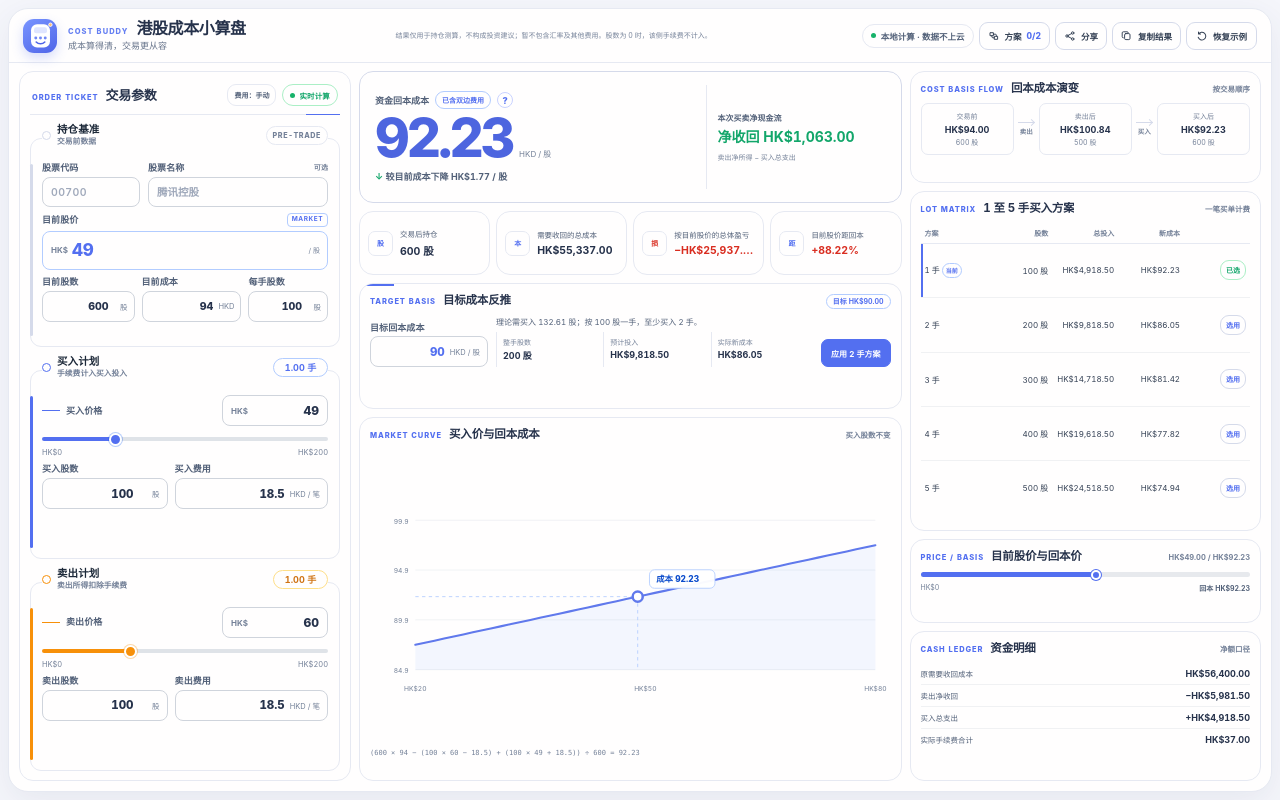
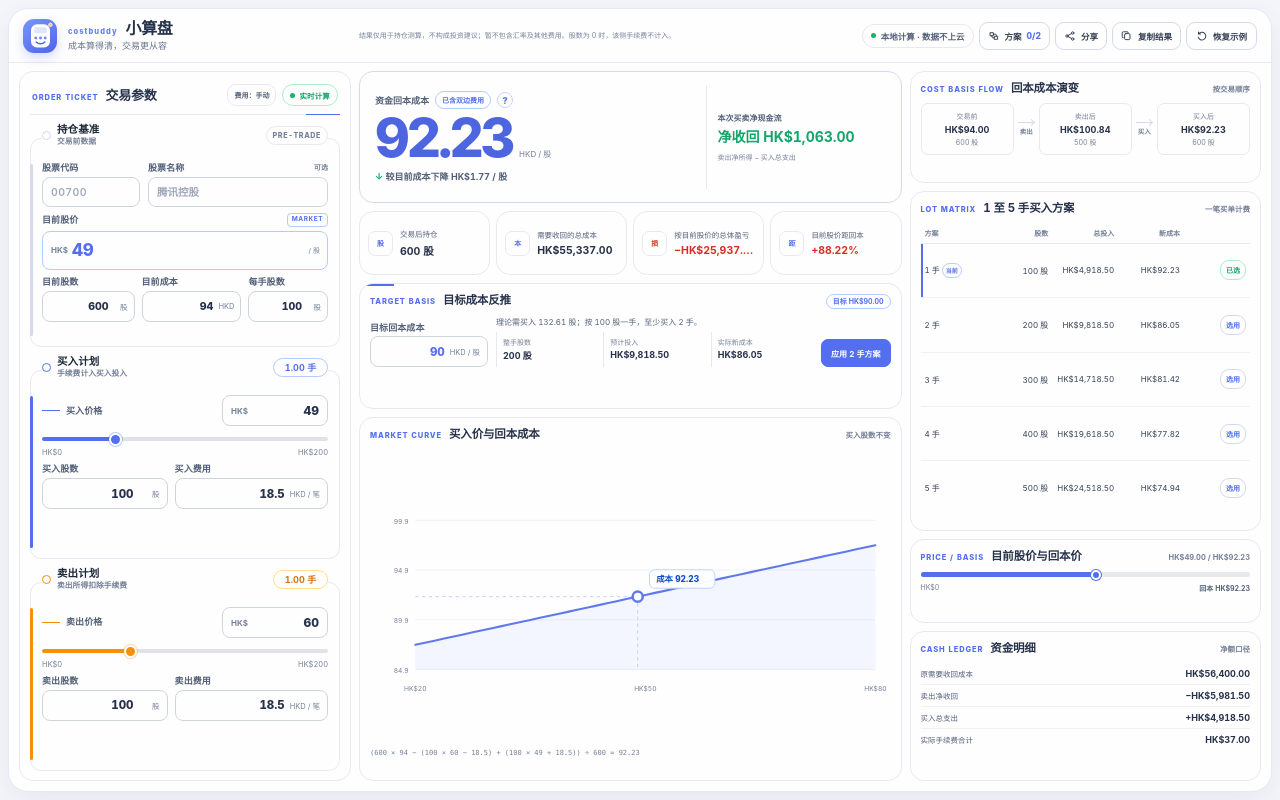
Before and after one commit to ajinggo/costbuddy, a plain HTML site: page index.html in a window 1280 px wide. Both pictures are taken after a click on the button "复制结果". Drawn offline with Linux system fonts and the light colour scheme.

Commit message:
Rename product to costbuddy and 小算盘

```diff
--- a/calculator.js
+++ b/calculator.js
@@ -641,7 +641,7 @@
 
   function updateDocumentTitle(input) {
     var label = stockLabel(input);
-    document.title = label ? label + " · 港股成本小算盘" : "港股成本小算盘";
+    document.title = label ? label + " · 小算盘 · costbuddy" : "小算盘 · costbuddy";
   }
 
   function updateResultInsight(input, result) {
@@ -805,7 +805,7 @@
       : (result.netCashFlow > 0
         ? "净收回 " + formatMoney(result.netCashFlow)
         : "净投入 " + formatMoney(Math.abs(result.netCashFlow)));
-    var lines = ["港股成本小算盘"];
+    var lines = ["小算盘 · costbuddy"];
     if (stockLabel(input)) {
       lines.push("证券：" + stockLabel(input));
     }
--- a/index.html
+++ b/index.html
@@ -4,9 +4,9 @@
   <meta charset="utf-8">
   <meta name="viewport" content="width=device-width, initial-scale=1">
   <meta name="theme-color" content="#f5f6fb">
-  <meta name="description" content="港股成本小算盘：轻松测算买卖后的资金回本成本，支持费用估算、目标反推、方案对比和分享。">
-  <meta name="apple-mobile-web-app-title" content="成本小算盘">
-  <title>港股成本小算盘</title>
+  <meta name="description" content="小算盘（costbuddy）：轻松测算港股买卖后的资金回本成本，支持费用估算、目标反推、方案对比和分享。">
+  <meta name="apple-mobile-web-app-title" content="小算盘">
+  <title>小算盘 · costbuddy</title>
   <link rel="icon" href="favicon.svg" type="image/svg+xml">
   <link rel="stylesheet" href="styles.css?v=20260727-16">
 </head>
@@ -27,8 +27,8 @@
               </svg>
             </div>
             <div>
-              <p class="eyebrow">COST BUDDY</p>
-              <h1>港股成本小算盘</h1>
+              <p class="eyebrow">costbuddy</p>
+              <h1>小算盘</h1>
               <p class="lead">成本算得清，交易更从容</p>
             </div>
           </div>
@@ -539,6 +539,6 @@
 
   <div class="copy-toast" id="copyToast" role="status" aria-live="polite" hidden>测算结果已复制</div>
 
-  <script src="calculator.js?v=20260727-11"></script>
+  <script src="calculator.js?v=20260727-12"></script>
 </body>
 </html>
--- a/styles.css
+++ b/styles.css
@@ -1059,7 +1059,7 @@ input[type="range"]::-webkit-slider-thumb {
   stroke-linejoin: round;
 }
 
-/* Friendly visual identity for 港股成本小算盘. */
+/* Friendly visual identity for 小算盘 / costbuddy. */
 :root {
   --bg: #f5f6fb;
   --canvas: #fffefe;
```
Also changed, not shown: README.md.
